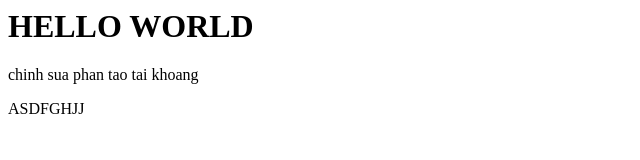
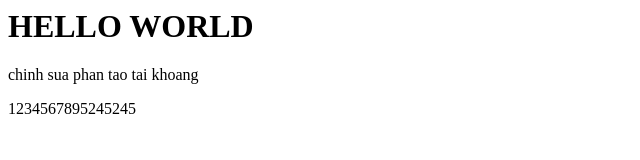
Before and after one commit to chuonghoangng/testgitvscode, a plain HTML site: page index.html in a window 1280 px wide. Shown: the full height of the page, 0-640 px from the left. Drawn offline with Linux system fonts and the light colour scheme.

Commit message:
Update index.html
fix 4

```diff
--- a/index.html
+++ b/index.html
@@ -1,5 +1,5 @@
 <h1> HELLO WORLD</h1>
 <p>chinh sua phan tao tai khoang</p>
 <p>
-    ASDFGHJJ
+    1234567895245245
 </p>
```
